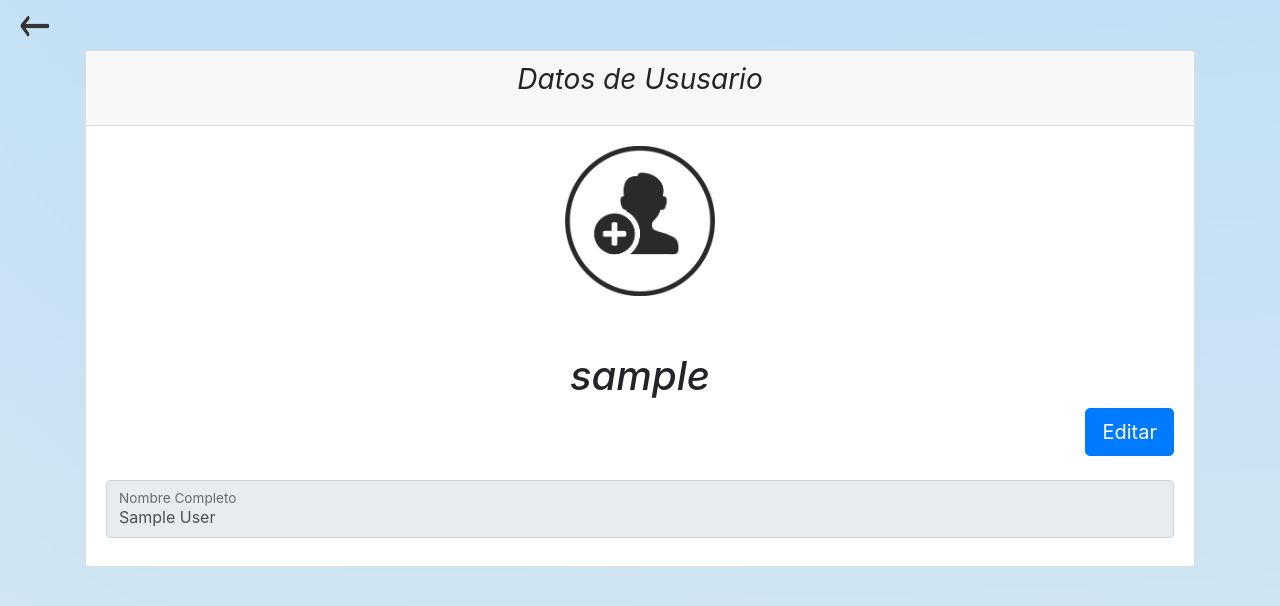
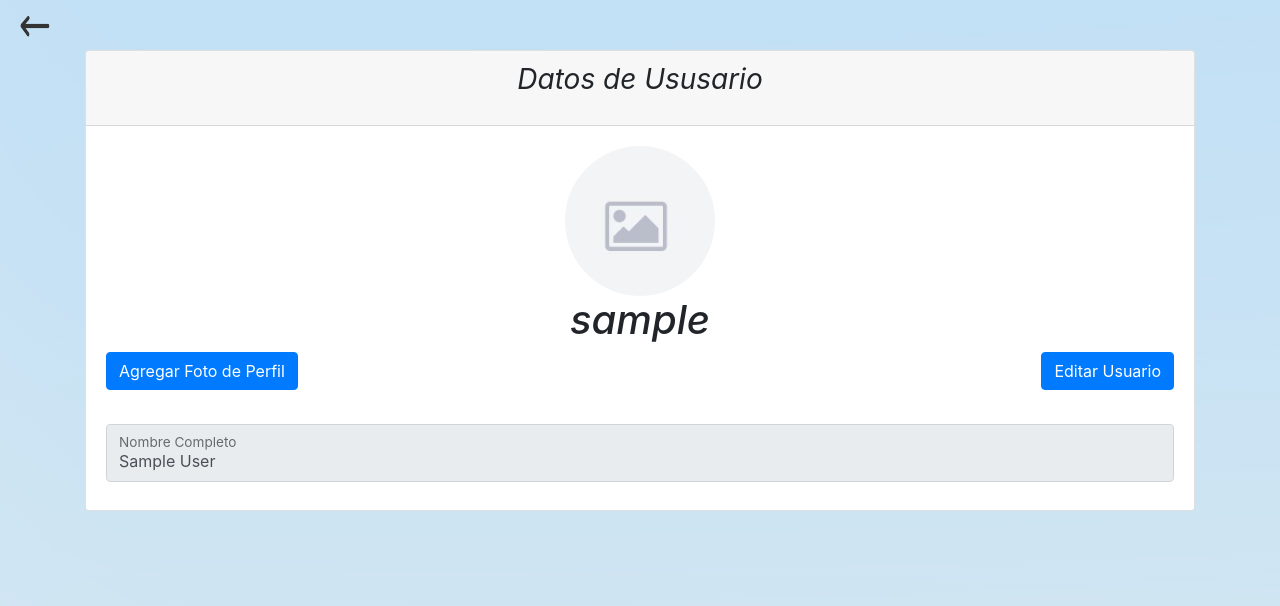
Before and after one commit to AlfredoHC07/Eduven, a Flask app: page /user/profile/1 in a window 1280 px wide. Shown: the part 56-662 px from the top of the page. Run offline with Flask 2, Linux system fonts and the light colour scheme; the visitor is signed in with stand-in values (Sample User, id 1); data comes from the database, SQL or seed files in the repository; some libraries are stand-ins or nearby versions.

Commit message:
[ADD] Modulo de usuario.

```diff
--- a/eduven/__init__.py
+++ b/eduven/__init__.py
@@ -4,7 +4,7 @@ import os
 
 app = Flask(__name__)
 
-UPLOAD_FOLDER_IMG = os.path.abspath('eduven/.uploat/img/')
+UPLOAD_FOLDER_IMG = os.path.abspath('eduven/static/img/uploat/')
 
 #Configuracion
 app.config.from_object('config.DevelopmentConfig')
--- a/eduven/models/image.py
+++ b/eduven/models/image.py
@@ -5,10 +5,12 @@ class Image(db.Model):
     id     = db.Column(db.Integer, autoincrement=True, primary_key=True)
     author = db.Column(db.Integer, db.ForeignKey('users.id'), nullable=False)
     image  = db.Column(db.LargeBinary)
+    filename = db.Column(db.String)
 
-    def __init__(self, author, image) -> None:
+    def __init__(self, author, image, filename) -> None:
         self.author = author
         self.image = image
+        self.filename = filename
 
     def __repr__(self) -> str:
         return f'Image: {self.image}'
--- /dev/null
+++ b/eduven/static/css/profile.css
@@ -0,0 +1,10 @@
+img.avatar {
+    /* cambia estos dos valores para definir el tamaño de tu círculo */
+    height: 150px;
+    width: 150px;
+    /* los siguientes valores son independientes del tamaño del círculo */
+    background-repeat: no-repeat;
+    background-position: 50%;
+    border-radius: 50%;
+    background-size: 100% auto;
+}
--- a/eduven/templates/base.html
+++ b/eduven/templates/base.html
@@ -72,5 +72,8 @@
     <!-- JS  -->
     <script src="https://cdn.jsdelivr.net/npm/@popperjs/core@2.11.5/dist/umd/popper.min.js" integrity="sha384-Xe+8cL9oJa6tN/veChSP7q+mnSPaj5Bcu9mPX5F5xIGE0DVittaqT5lorf0EI7Vk" crossorigin="anonymous"></script>
     <script src="https://cdn.jsdelivr.net/npm/bootstrap@5.2.0-beta1/dist/js/bootstrap.min.js" integrity="sha384-kjU+l4N0Yf4ZOJErLsIcvOU2qSb74wXpOhqTvwVx3OElZRweTnQ6d31fXEoRD1Jy" crossorigin="anonymous"></script>
+    <script src="https://code.jquery.com/jquery-3.2.1.slim.min.js" integrity="sha384-KJ3o2DKtIkvYIK3UENzmM7KCkRr/rE9/Qpg6aAZGJwFDMVNA/GpGFF93hXpG5KkN" crossorigin="anonymous"></script>
+    <script src="https://cdn.jsdelivr.net/npm/popper.js@1.12.9/dist/umd/popper.min.js" integrity="sha384-ApNbgh9B+Y1QKtv3Rn7W3mgPxhU9K/ScQsAP7hUibX39j7fakFPskvXusvfa0b4Q" crossorigin="anonymous"></script>
+    <script src="https://cdn.jsdelivr.net/npm/bootstrap@4.0.0/dist/js/bootstrap.min.js" integrity="sha384-JZR6Spejh4U02d8jOt6vLEHfe/JQGiRRSQQxSfFWpi1MquVdAyjUar5+76PVCmYl" crossorigin="anonymous"></script>
 </body>
 </html>
--- a/eduven/templates/user/profile.html
+++ b/eduven/templates/user/profile.html
@@ -3,7 +3,7 @@
 {% block title %}Perfil{% endblock %}
 
 {% block customCSS %}
-
+    <link rel="stylesheet" href="{{ url_for('static', filename='css/profile.css') }}">
 {% endblock %}
 
 {% block header %}
@@ -18,13 +18,23 @@
         </div>
         <div class="card-body">
             <div style="text-align: center; position: relative;">
-                    <img class="mb-4 img-circle" src="{{ url_for('static', filename='img/register.png') }}" alt="" width="150" height="150">
-                    <h2>{{ record.image }}</h2>
+                {% if  record_image.image %}
+                    <img class="avatar" src="{{ url_for('static', filename=record_image.image) }}" alt="">
+                {% else %}
+                    <img class="avatar" src="{{ url_for('static', filename='img/img.jpg') }}" alt="">
+                {% endif %}
                 <br>
                 <h1><i>{{ record.username }}</i></h1>
             </div>
+            <div style="float:left; position: relative; margin-bottom: 10px;">
+                {% if not record_image.image %}
+                    <button type="button" class="btn btn-primary" data-toggle="modal" data-target="#image_profile">Agregar Foto de Perfil</button>
+                {% else %}
+                    <button type="button" class="btn btn-primary" data-toggle="modal" data-target="#update_image_profile">Actualizar Foto de Perfil</button>
+                {% endif %}
+            </div>
             <div style="float:right; position: relative; margin-bottom: 10px;">
-                    <button class="btn btn-lg btn-primary" onclick="editProfile()">Editar</button>
+                <button class="btn btn-primary" onclick="editProfile()">Editar Usuario</button>
             </div>
             <br><br><br>
 
@@ -43,9 +53,7 @@
                             <input type="password" class="form-control" name="conf_password" placeholder="Password">
                             <label for="password">Confirmar Contraseña</label>
                         </div>
-                            <div class="mb-3">
-                                <input class="form-control" type="file" id="formFile" name="image">
-                            </div>
+
                         <div style="text-align:center;">
                             <button style="width: 15%;" class="btn btn-lg btn-primary" type="submit">Guardar</button>
                         </div>
@@ -68,5 +76,49 @@
     </div>
 </div>
 
+<div class="modal fade" id="image_profile" tabindex="-1" role="dialog" aria-labelledby="image_profile_label" aria-hidden="true">
+    <div class="modal-dialog" role="document">
+      <div class="modal-content">
+        <div class="modal-header">
+          <h5 class="modal-title" id="image_profile_label">Imagen de Perfil</h5>
+          <button type="button" class="close" data-dismiss="modal" aria-label="Close">
+            <span aria-hidden="true">&times;</span>
+          </button>
+        </div>
+        <div class="modal-body">
+            <form class="form-signin" action="/user/image" method="POST" enctype="multipart/form-data">
+                <div class="mb-3">
+                    <label for="username">Imagen de Perfil</label>
+                    <input class="form-control" type="file" id="formFile" name="image">
+                </div>
+                <button type="submit" class="btn btn-primary">Guardar Imagen</button>
+            </form>
+        </div>
+      </div>
+    </div>
+  </div>
+
+  <div class="modal fade" id="update_image_profile" tabindex="-1" role="dialog" aria-labelledby="update_image_profile_label" aria-hidden="true">
+    <div class="modal-dialog" role="document">
+      <div class="modal-content">
+        <div class="modal-header">
+          <h5 class="modal-title" id="update_image_profile_label">Actualizar Imagen de Perfil</h5>
+          <button type="button" class="close" data-dismiss="modal" aria-label="Close">
+            <span aria-hidden="true">&times;</span>
+          </button>
+        </div>
+        <div class="modal-body">
+            <form class="form-signin" action="/user/image-update/{{ record.id }}" method="POST" enctype="multipart/form-data">
+                <div class="mb-3">
+                    <label for="username">Imagen de Perfil</label>
+                    <input class="form-control" type="file" id="formFile" name="image_new">
+                </div>
+                <button type="submit" class="btn btn-primary">Guardar Imagen</button>
+            </form>
+        </div>
+      </div>
+    </div>
+  </div>
+
 <script src="{{ url_for('static', filename='js/profile.js') }}"></script>
 {% endblock %}
--- a/eduven/views/auth.py
+++ b/eduven/views/auth.py
@@ -5,9 +5,13 @@ from werkzeug.security import check_password_hash, generate_password_hash
 
 from eduven.models.user import User
 
-from eduven import db
+from eduven.models.image import Image
+
+from eduven import db, app
 
 import functools
+
+import os
 
 auth = Blueprint('auth', __name__, url_prefix='/auth')
 
@@ -127,6 +131,9 @@ def load_logged_in_user():
 
 @auth.route('/logout')
 def logout():
+    image = Image.query.filter_by(author=g.user.id).first()
+    os.remove(os.path.abspath(f'{app.config["UPLOAD_FOLDER"]}/{image.filename}'))
+
     session.clear()
     return redirect(url_for('auth.login'))
 
--- a/eduven/views/user.py
+++ b/eduven/views/user.py
@@ -22,44 +22,80 @@ user = Blueprint('user', __name__)
 @user.route("/user/profile/<int:id>", methods=('GET','POST'))
 @login_required
 def profile(id):
+    image = Image.query.filter_by(author=id).first()
     record = get_user(id)
 
     if request.method == 'POST':
         record.fullname = request.form.get('full_name')
         record.password = request.form.get('new_password')
         conf_password = request.form.get('conf_password')
-        image = request.files["image"]
 
         record.password = generate_password_hash(record.password)
 
-        if image:
+        if record.fullname == '' or record.password == '':
+            flash('Debe ingresas todos los datos')
+
+        else:
+            db.session.add(record)
+            db.session.commit()
+            return redirect(url_for('inventory.records'))
+
+    if image:
+        if os.path.exists(os.path.abspath(f'{app.config["UPLOAD_FOLDER"]}/{image.filename}')):
+            record_image = {'image':f'img/uploat/{image.filename}'}
+        else:
+            write_file(data=image.image, direc=app.config["UPLOAD_FOLDER"], filename=image.filename)
+            record_image = {'image':f'img/uploat/{image.filename}'}
+    else:
+        record_image = None
+
+    return render_template('user/profile.html', record=record, record_image=record_image)
+
+@user.route("/user/image", methods=('GET','POST'))
+@login_required
+def image():
+    if request.method == 'POST':
+        image = request.files["image"]
+
+        if not image:
+            flash('Debe ingresar una imagen.')
+            return redirect(f'/user/profile/{g.user.id}')
+        else:
             filename = secure_filename(image.filename)
 
             image.save(os.path.join(app.config['UPLOAD_FOLDER'], filename))
             bd = open_file(os.path.join(app.config["UPLOAD_FOLDER"], filename))
 
-            record_image = Image(g.user.id, bd)
+            record_image = Image(g.user.id, bd, filename)
 
-            if record.fullname == '' or record.password == '':
-                flash('Debe ingresas todos los datos')
+            db.session.add(record_image)
+            db.session.commit()
 
-            else:
-                db.session.add(record)
-                db.session.commit()
-                db.session.add(record_image)
-                db.session.commit()
+            return redirect(f'/user/profile/{g.user.id}')
 
-                return redirect(url_for('inventory.records'))
+    return redirect(url_for('inventory.records'))
+
+@user.route("/user/image-update/<int:id>", methods=('GET','POST'))
+@login_required
+def imageUpdate(id):
+    record = Image.query.filter_by(author=id).first()
+
+    if request.method == 'POST':
+        image = request.files["image_new"]
+
+        if not image:
+            flash('Debe ingresar una imagen.')
+            return redirect(f'/user/profile/{g.user.id}')
         else:
-            if record.fullname == '' or record.password == '':
-                flash('Debe ingresas todos los datos')
+            image.save(os.path.join(app.config['UPLOAD_FOLDER'], record.filename))
+            record.image = open_file(os.path.join(app.config["UPLOAD_FOLDER"], record.filename))
 
-            else:
-                db.session.add(record)
-                db.session.commit()
-                return redirect(url_for('inventory.records'))
+            db.session.add(record)
+            db.session.commit()
 
-    return render_template('user/profile.html', record=record)
+            return redirect(f'/user/profile/{g.user.id}')
+
+    return redirect(url_for('inventory.records'))
 
 # Esta funcion lo que hace es tranformar la imagen que ingrese el usuario a binario
 def open_file(filename):
```
Also changed, not shown: eduven/.uploat/img/mi_foto.jpg (deleted), eduven/static/img/img.jpg (added). Lines whose indentation alone changed are shown as unchanged.
